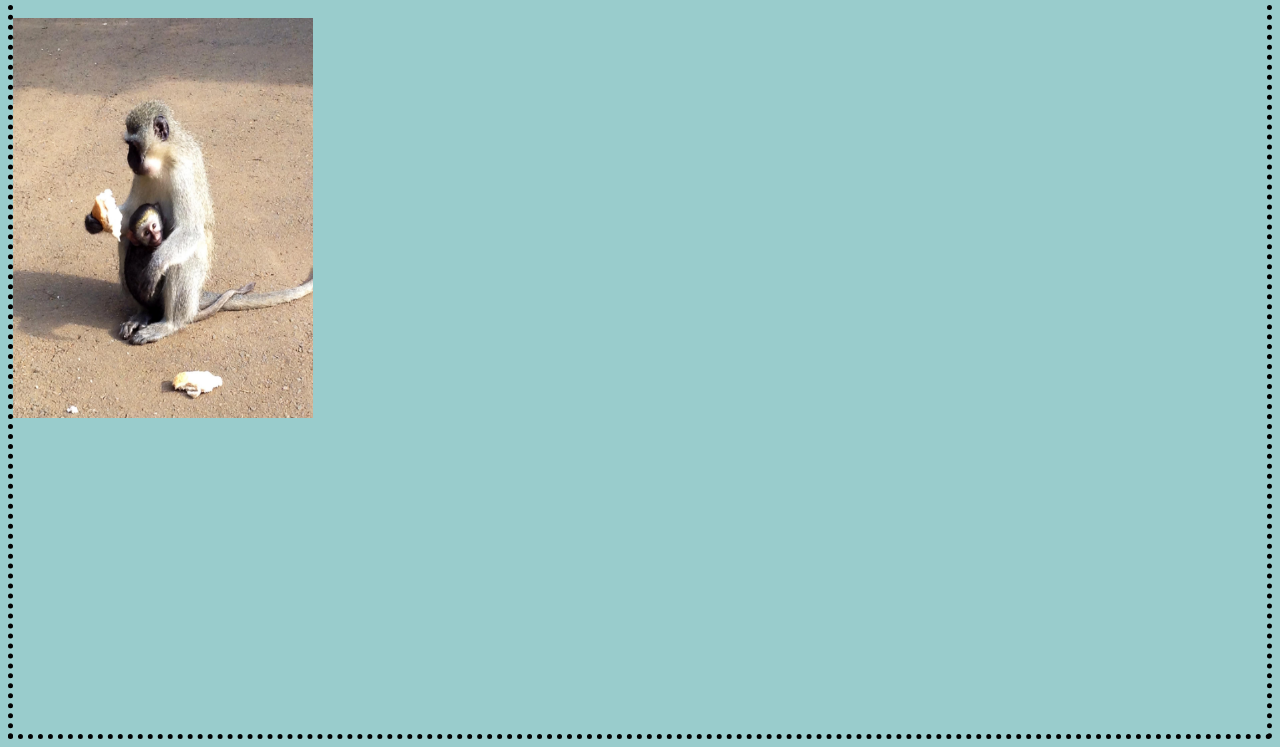
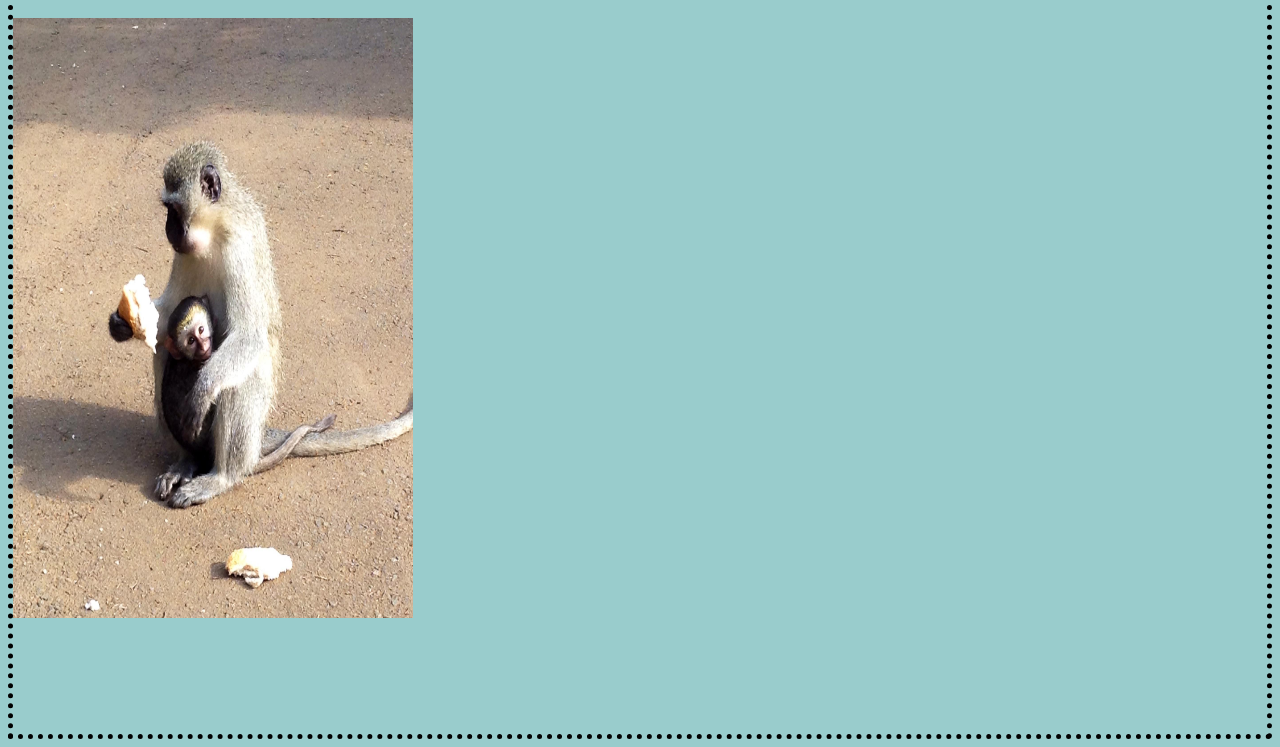
Before and after one commit to JessicaTatham/JessicaTatham.github.io, a plain HTML site: page dbc2.html in a window 1280 px wide. Shown: the part 53-800 px from the top of the page. Drawn offline with Linux system fonts and the light colour scheme.

Commit message:
image resizing

```diff
--- a/dbc2.html
+++ b/dbc2.html
@@ -8,7 +8,7 @@
 
 <body>
 <h1> I love monkeys!!!</h1>
-<img src = "images/1417546_10202534691672451_1839100390_o.jpg" alt="images/1417546_10202534691672451_1839100390_o.jpg" height="400" width="300">
+<img src = "images/1417546_10202534691672451_1839100390_o.jpg" alt="images/1417546_10202534691672451_1839100390_o.jpg" height="600" width="400">
 </body>
 
 <footer></footer>
```
